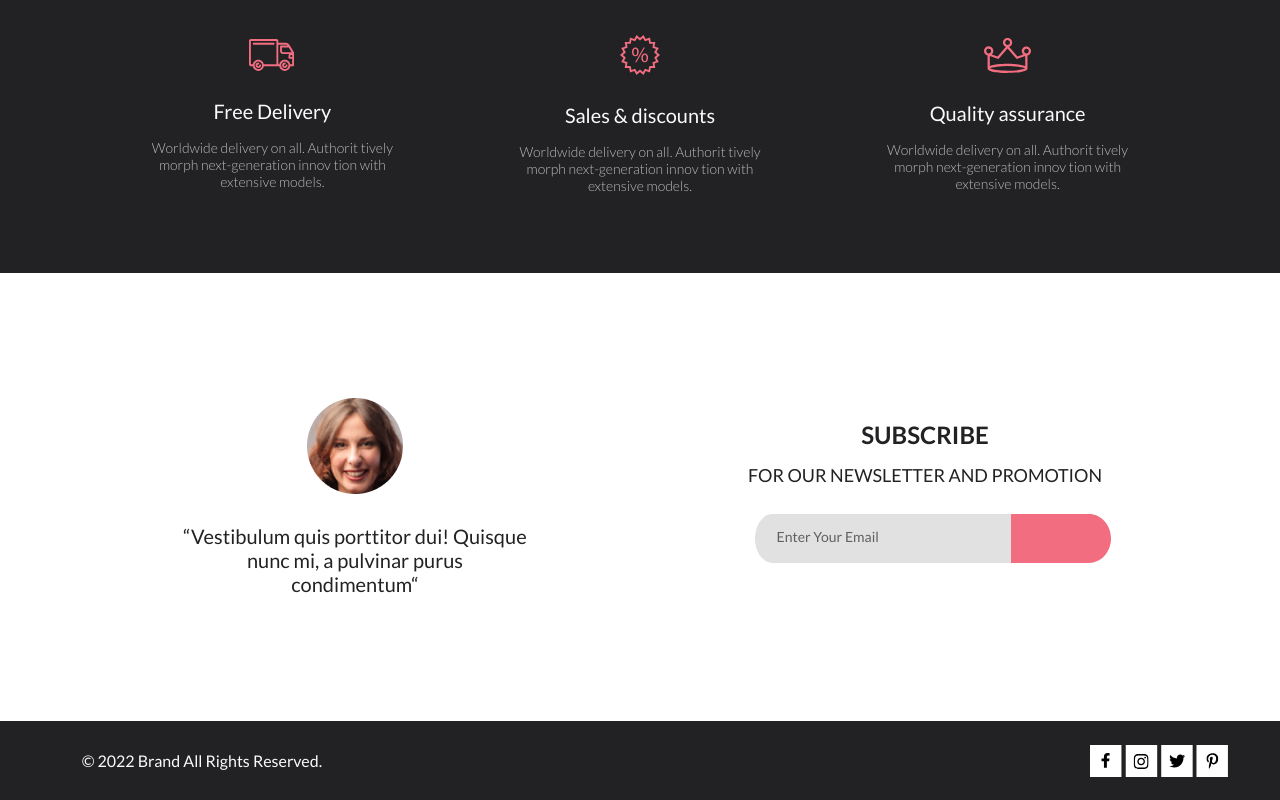
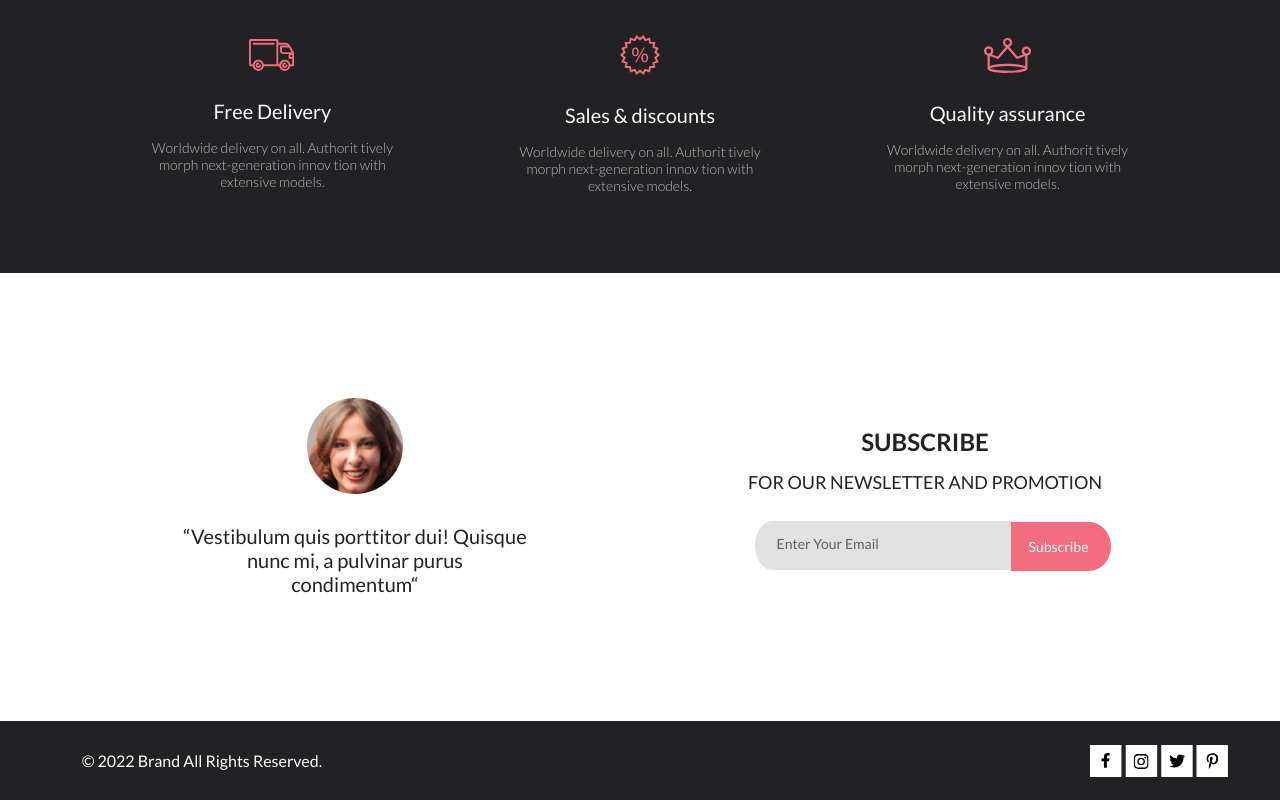
Before and after one commit to LobovaVera/HTML_CSS_HW6, a plain HTML site: page index.html in a window 1280 px wide. Shown: the part 2691-3491 px from the top of the page. Drawn offline with Linux system fonts and the light colour scheme.

Commit message:
button fixed

```diff
--- a/index.html
+++ b/index.html
@@ -230,7 +230,7 @@
                             >
                                 <path d="M0 0H77.8846C83.75 0 89.3751 2.58127 93.5225 7.17591C97.67 11.7706 100 18.0022 100 24.5C100 30.9978 97.67 37.2294 93.5225 41.8241C89.3751 46.4187 83.75 49 77.8846 49H0V0Z" fill="#F16D7F"/>
                             </svg>
-                            Subscribe
+                            <label class="subscribe_btn_text">Subscribe</label>
                         </button>
                       </div>
                     </form>
--- a/style.css
+++ b/style.css
@@ -358,6 +358,13 @@ button {
   flex-direction: column;
   justify-content: center;
 }
+.btn_img{
+  position: relative;
+}
+.subscribe_btn_text{
+  position: absolute;
+  padding-left: 18px;
+}
 .footer {
   background-color: #222224;
   height: 79px;
```
